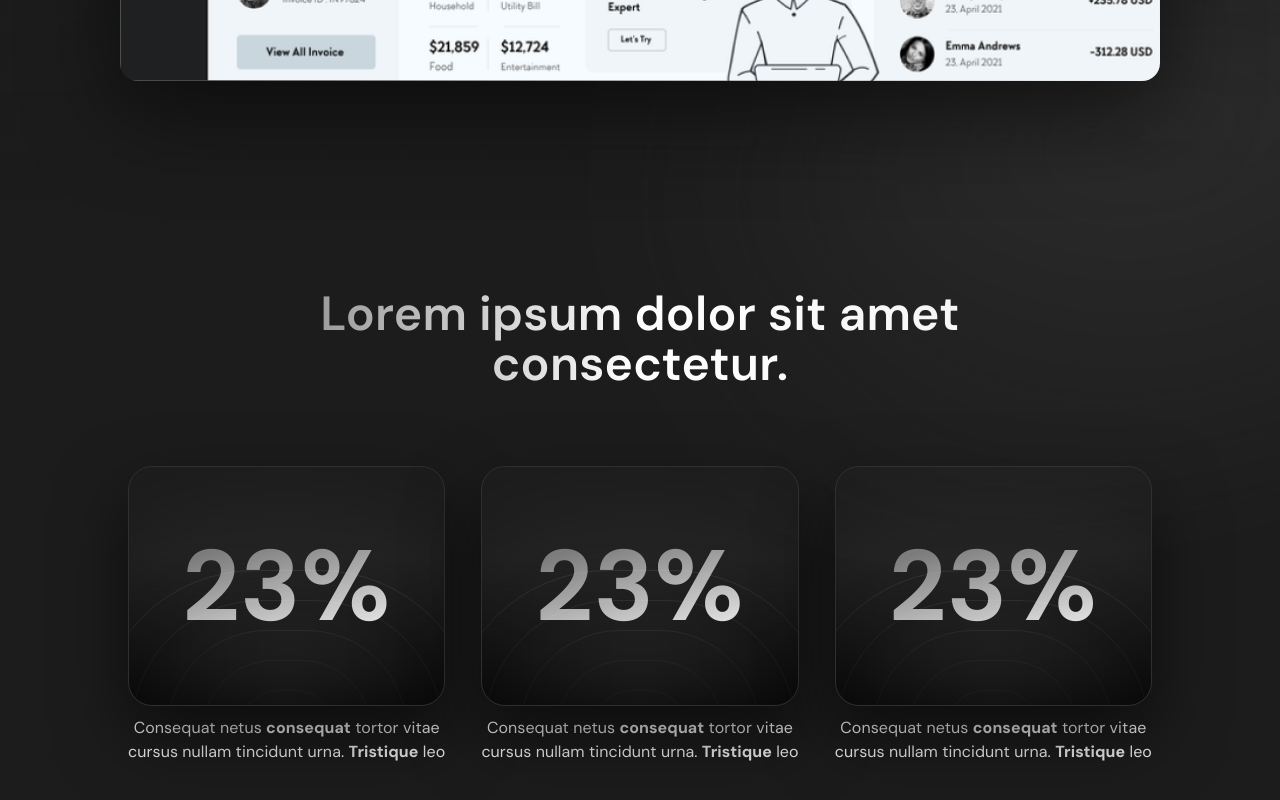
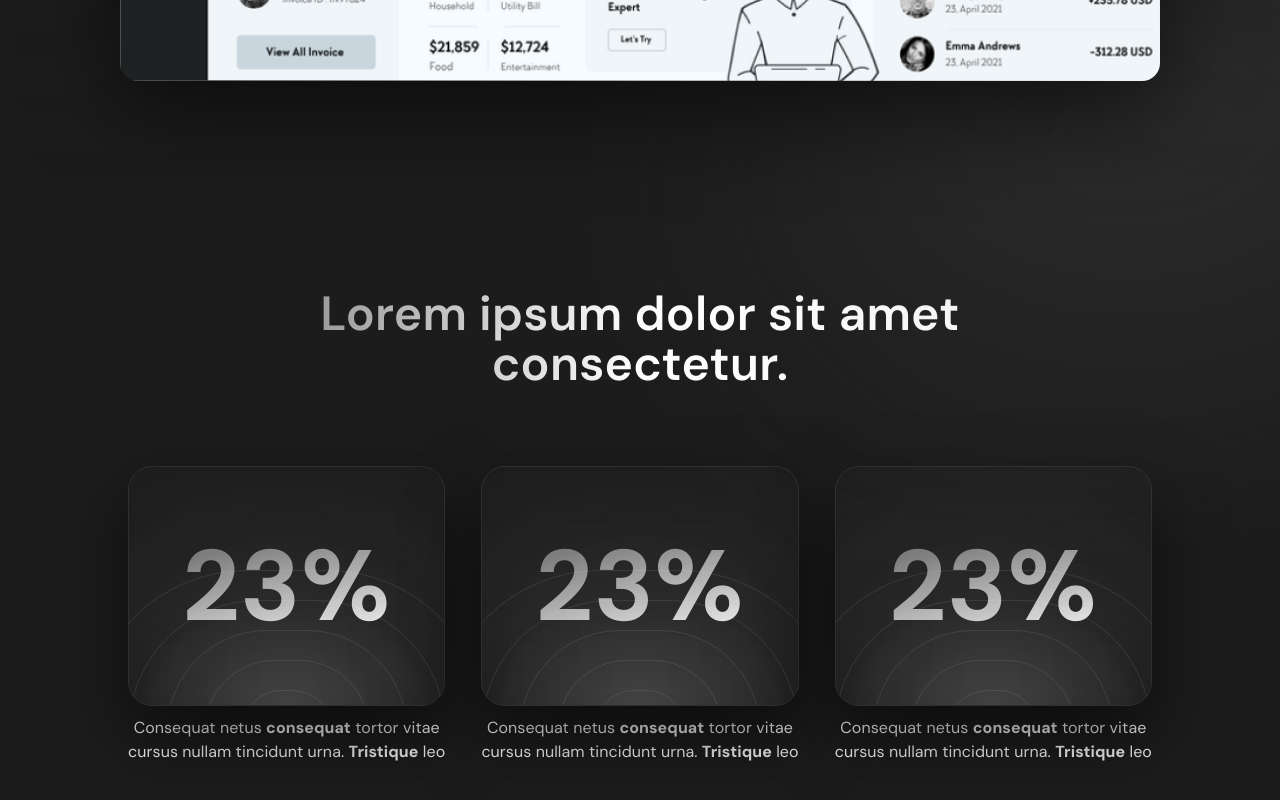
Before and after one commit to zaraakhtar/Penai-landing-page, a Next.js app: page / in a window 1280 px wide. Shown: the part 1764-2564 px from the top of the page. Built offline with nearby package versions, Linux system fonts and the light colour scheme.

Commit message:
made the ovals perfect

```diff
--- a/components/StatCard.tsx
+++ b/components/StatCard.tsx
@@ -6,8 +6,14 @@ type StatCardProps = {
 };
 
 export default function StatCard({ value, description }: StatCardProps) {
-  // Oval control: 1 = perfect circle, >1 = wider than tall
-  const RING_ASPECT_X = 1.2;
+  // Per-ring oval control: 1 = circle, >1 = wider than tall
+  const RINGS = [
+    { size: 320, aspectX: 1.25 },
+    { size: 260, aspectX: 1.22 },
+    { size: 200, aspectX: 1.20 },
+    { size: 140, aspectX: 1.18 },
+    { size: 80, aspectX: 1.14 },
+  ] as const;
 
   return (
     <div className="flex w-full max-w-[317.33px] flex-col items-center gap-[10px]">
@@ -18,13 +24,25 @@ export default function StatCard({ value, description }: StatCardProps) {
 
           {/* rings group (ovals, concentric at lower center) */}
           <div className="absolute inset-0 opacity-90 bottom-[-240px]">
-            {([320, 260, 200, 140, 80] as const).map((size) => (
+            {/* center radial glow (same origin as rings) */}
+            <div
+              className="absolute left-1/2 top-[55%] -translate-x-1/2 -translate-y-1/2"
+              style={{
+                width: 420,
+                height: 420,
+                background:
+                  "radial-gradient(circle, rgba(80,80,80,0.55) 0%, rgba(80,80,80,0) 65%)",
+                filter: "blur(148.65px)",
+              }}
+            />
+
+            {RINGS.map(({ size, aspectX }) => (
               <div
                 key={size}
                 className="absolute left-1/2 top-[55%] -translate-x-1/2 -translate-y-1/2 rounded-full border border-white/10"
                 style={{
                   height: size,
-                  width: Math.round(size * RING_ASPECT_X),
+                  width: Math.round(size * aspectX),
                 }}
               />
             ))}
@@ -32,8 +50,6 @@ export default function StatCard({ value, description }: StatCardProps) {
           {/* inner glow at bottom */}
           <div className="absolute left-1/2 bottom-[-70px] h-[220px] w-[360px] -translate-x-1/2 bg-white/10 blur-[80px]" />
 
-          {/* subtle bottom vignette */}
-          <div className="absolute inset-x-0 bottom-0 h-[150px] bg-gradient-to-b from-transparent to-black/70" />
         </div>
 
         <div
```
